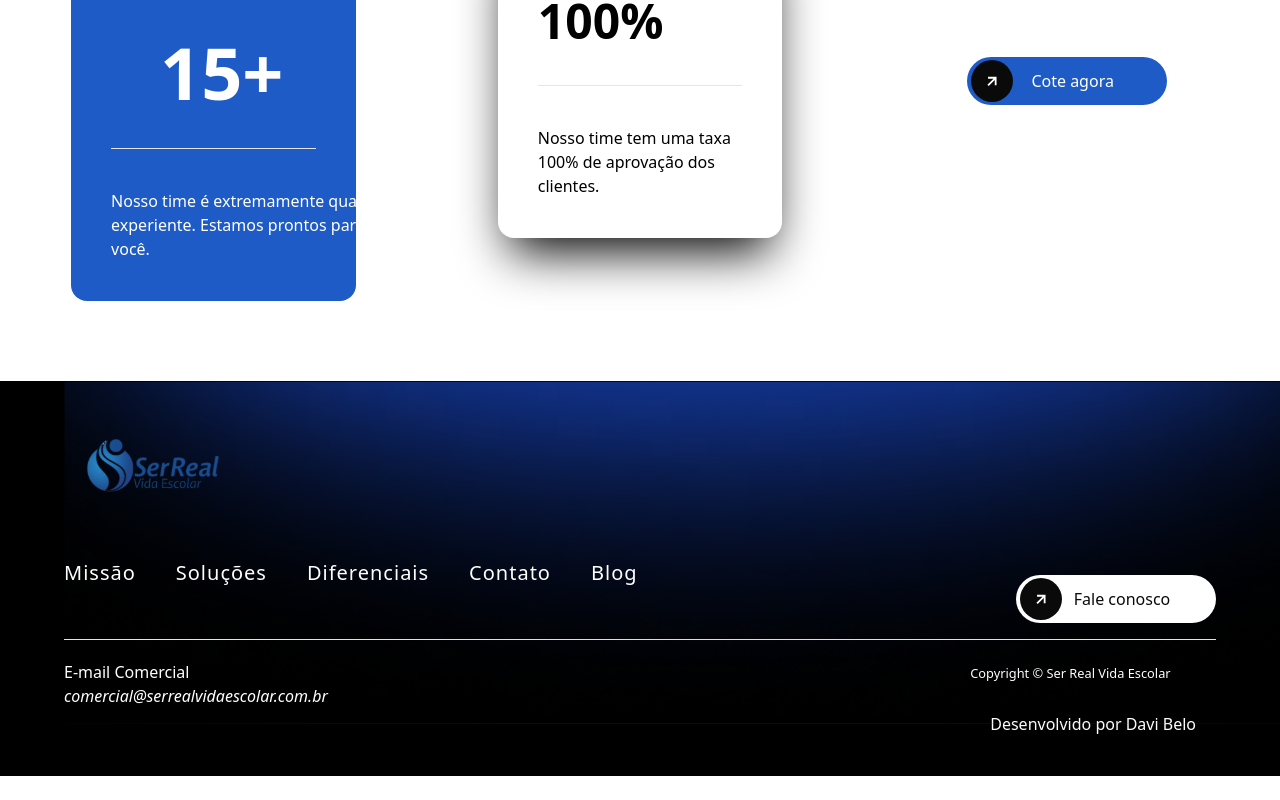
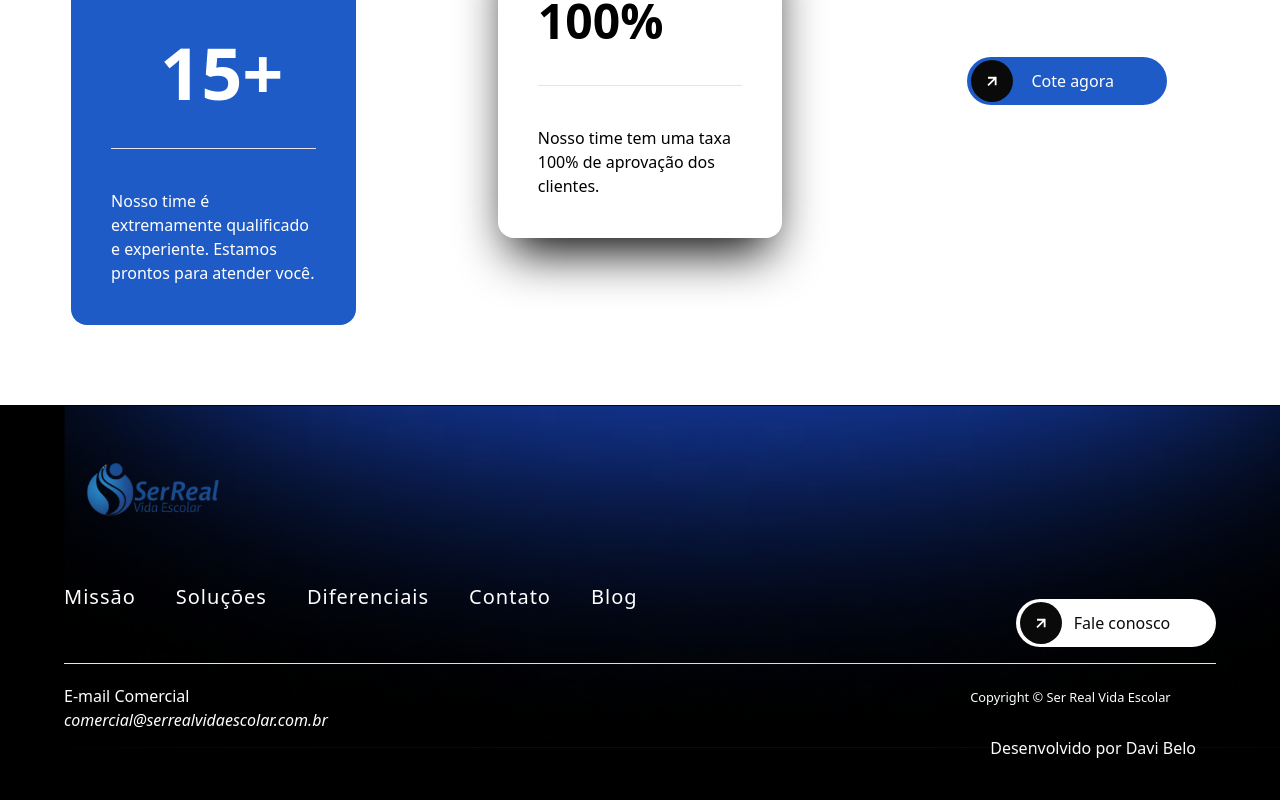
Before and after one commit to oDaviBelo/SerReal, a Next.js app: page / in a window 1280 px wide. Shown: the part 3314-4114 px from the top of the page. Before the commit the page ends 4090 px from the top, so only its background shows below. Built offline with nearby package versions, Linux system fonts and the light colour scheme.

Commit message:
fix(differentials): fixed text area width

```diff
--- a/src/components/templates/Differentials/CardMarketYears.tsx
+++ b/src/components/templates/Differentials/CardMarketYears.tsx
@@ -1,12 +1,12 @@
-import Image from 'next/image'
-import Graph from '@/assets/graph.png'
-import CountUp from 'react-countup'
-import { useIntersectionObserver } from '@/hooks/useIntersectionObserver'
+import Image from "next/image";
+import Graph from "@/assets/graph.png";
+import CountUp from "react-countup";
+import { useIntersectionObserver } from "@/hooks/useIntersectionObserver";
 
 export const CardMarketYears = () => {
   const { ref, visible } = useIntersectionObserver<HTMLDivElement>({
     threshold: 0.3,
-  })
+  });
   return (
     <div
       ref={ref}
@@ -43,10 +43,10 @@ export const CardMarketYears = () => {
       )}
 
       <hr className="mx-auto my-10" />
-      <p className="font-normal xl:w-80  break-normal mx-auto">
+      <p className="font-normal break-normal mx-auto">
         Nosso time é extremamente qualificado e experiente. Estamos prontos para
         atender você.
       </p>
     </div>
-  )
-}
+  );
+};
```
